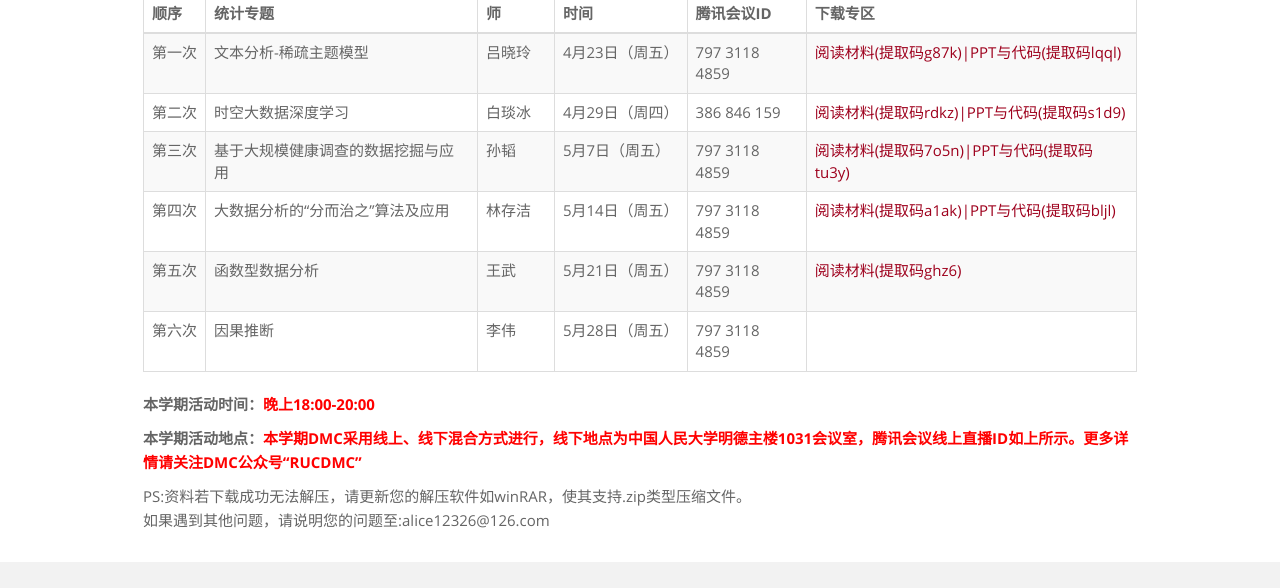
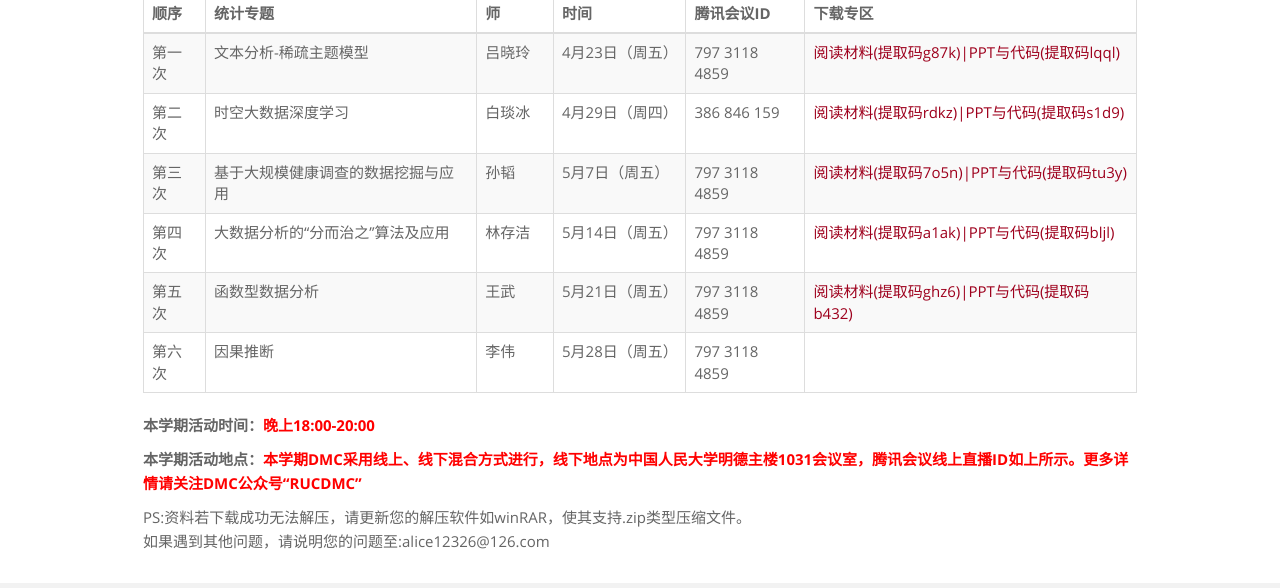
Before and after one commit to rucdmc/rucdmc.github.io, a Jekyll site: the page built from index.html, in a window 1280 px wide and 900 px high, scrolled down 670 px, cut to the strip 0-588 px from the top of the window. Built offline with Jekyll 4.4.1, drawn with Linux system fonts in a browser that asks for light colours.

Commit message:
Update index.html

```diff
--- a/index.html
+++ b/index.html
@@ -134,7 +134,7 @@
             <td>王武</td>
             <td>5月21日（周五）</td>
             <td>797 3118 4859</td>
-            <td><a href="https://pan.baidu.com/s/1OhdL_efpjRX4UCo1-NJh_A">阅读材料(提取码ghz6)</a></td>
+            <td><a href="https://pan.baidu.com/s/1OhdL_efpjRX4UCo1-NJh_A">阅读材料(提取码ghz6)|<a href="https://pan.baidu.com/s/1WrUdn-WFbZMGMEiCeQGJjA">PPT与代码(提取码b432)</a></td>
         </tr>
         <tr>
             <td>第六次</td>
```
